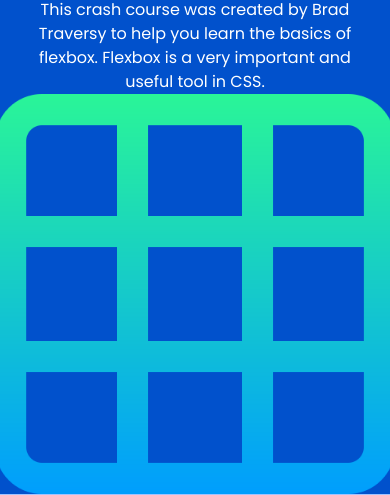
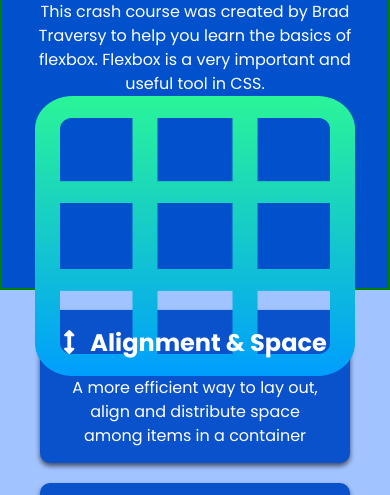
Before and after one commit to rhythm2107/landing-page-flexbox, a plain HTML site: page index.html in a window 390 px wide. Shown: the part 270-765 px from the top of the page. Drawn offline with Linux system fonts and the light colour scheme.

Commit message:
Fix responsive design at less than 768 px

```diff
--- a/styles.css
+++ b/styles.css
@@ -83,13 +83,17 @@ ul {
 }
 
 .header img {
-    max-width: 400px;
+    width: 320px;
+    height: 280px;
+    margin: 0px 50px;
 }
 
 .header .container {
     display: flex;
     align-items: center;
     justify-content: space-between;
+    border: 2px solid green;
+    height: 400px;
 }
 
 .boxes .container {
@@ -108,7 +112,7 @@ ul {
 }
 
 .box i {
-    margin-right: 10 px;
+    margin-right: 10px;
 }
 
 @media(max-width: 768px) {
@@ -116,6 +120,8 @@ ul {
         flex-direction: column;
         padding-top: 20px;
         text-align: center;
+        height: 500px;
+        padding-bottom: 40px;
     }
 
     .boxes .container {
```
